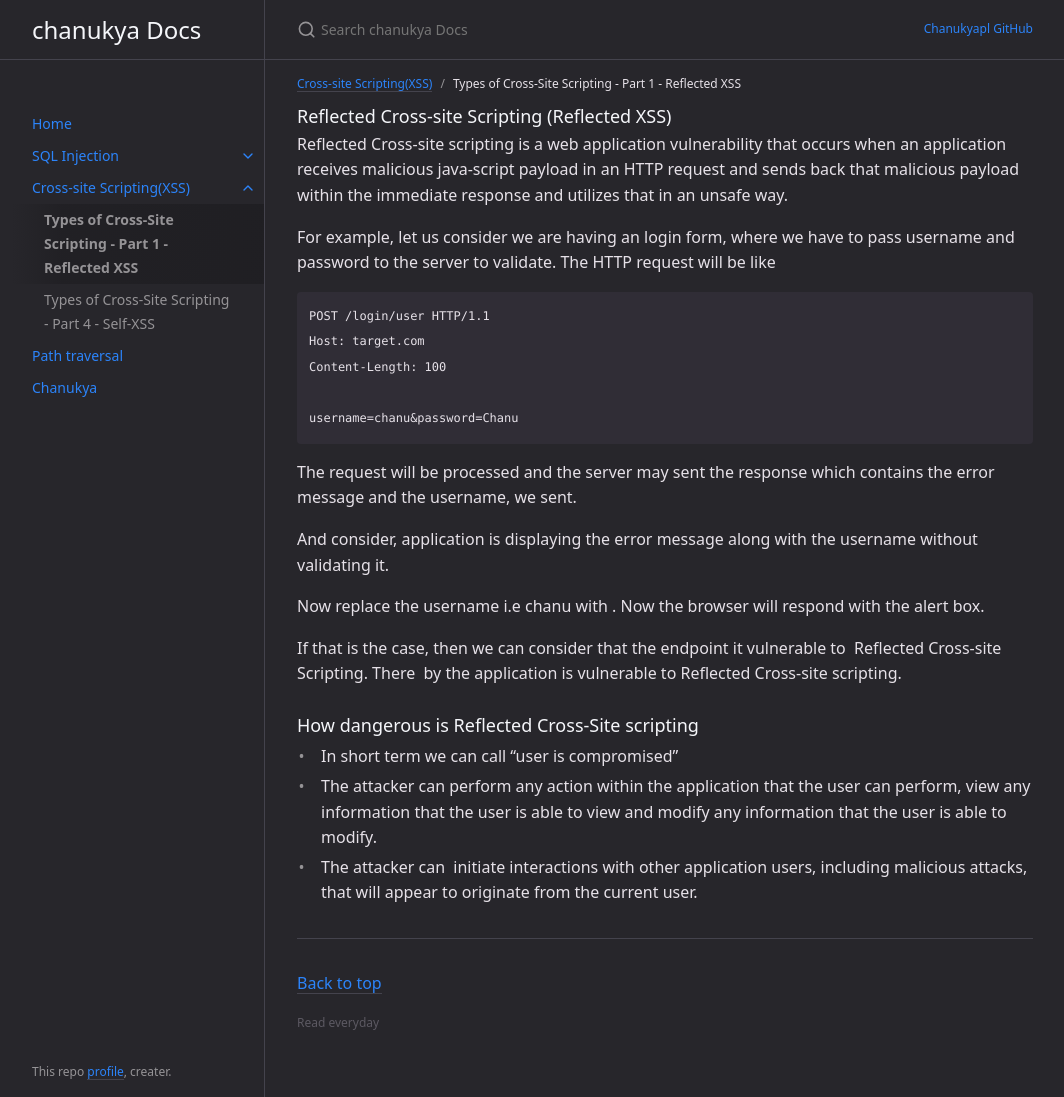
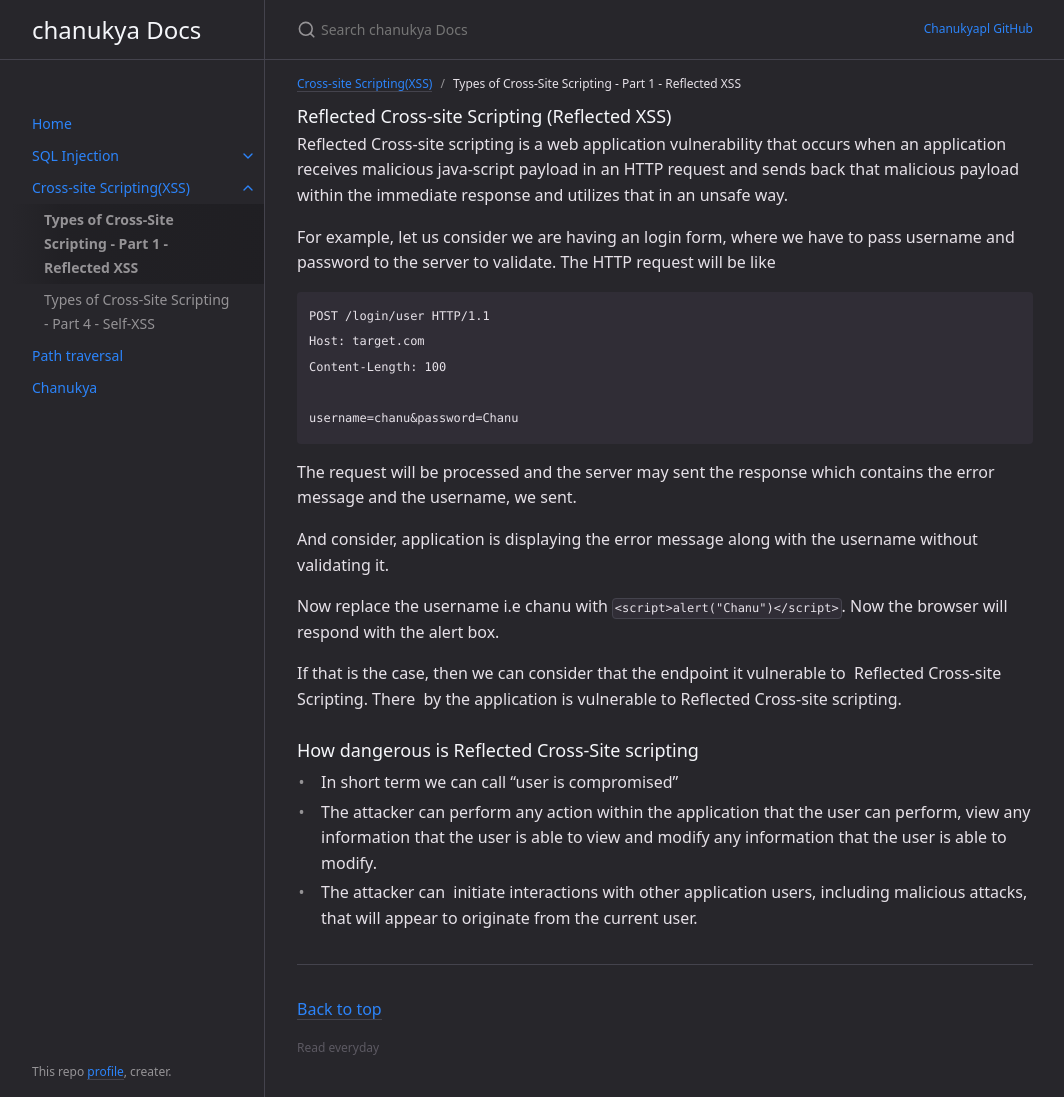
Before and after one commit to chanukyapl/blogs, a Jekyll site: the page built from docs/XSS/ReflectedXSS.md, in a window 1280 px wide and 1097 px high. Shown: the whole window, without its empty margins (107-1171 px from the left). Built offline with Jekyll 4.4.1, drawn with Linux system fonts in a browser that asks for light colours.

Commit message:
js execution in gh-pages

```diff
--- a/docs/XSS/ReflectedXSS.md
+++ b/docs/XSS/ReflectedXSS.md
@@ -22,7 +22,7 @@ The request will be processed and the server may sent the response which contain
 
 And consider, application is displaying the error message along with the username without validating it.
 
-Now replace the username i.e chanu with <script>alert("Chanu")</script>. Now the browser will respond with the alert box.
+Now replace the username i.e chanu with `<script>alert("Chanu")</script>`. Now the browser will respond with the alert box.
 
 If that is the case, then we can consider that the endpoint it vulnerable to  Reflected Cross-site Scripting. There  by the application is vulnerable to Reflected Cross-site scripting.
 
```
